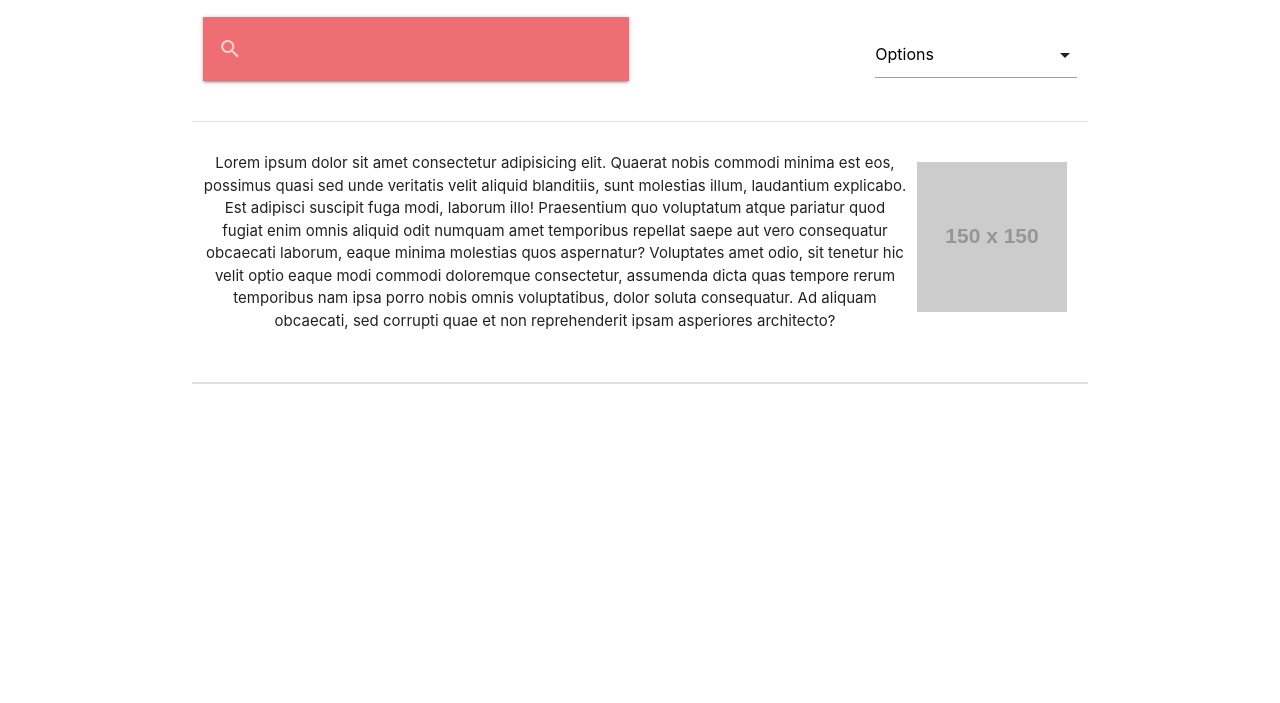
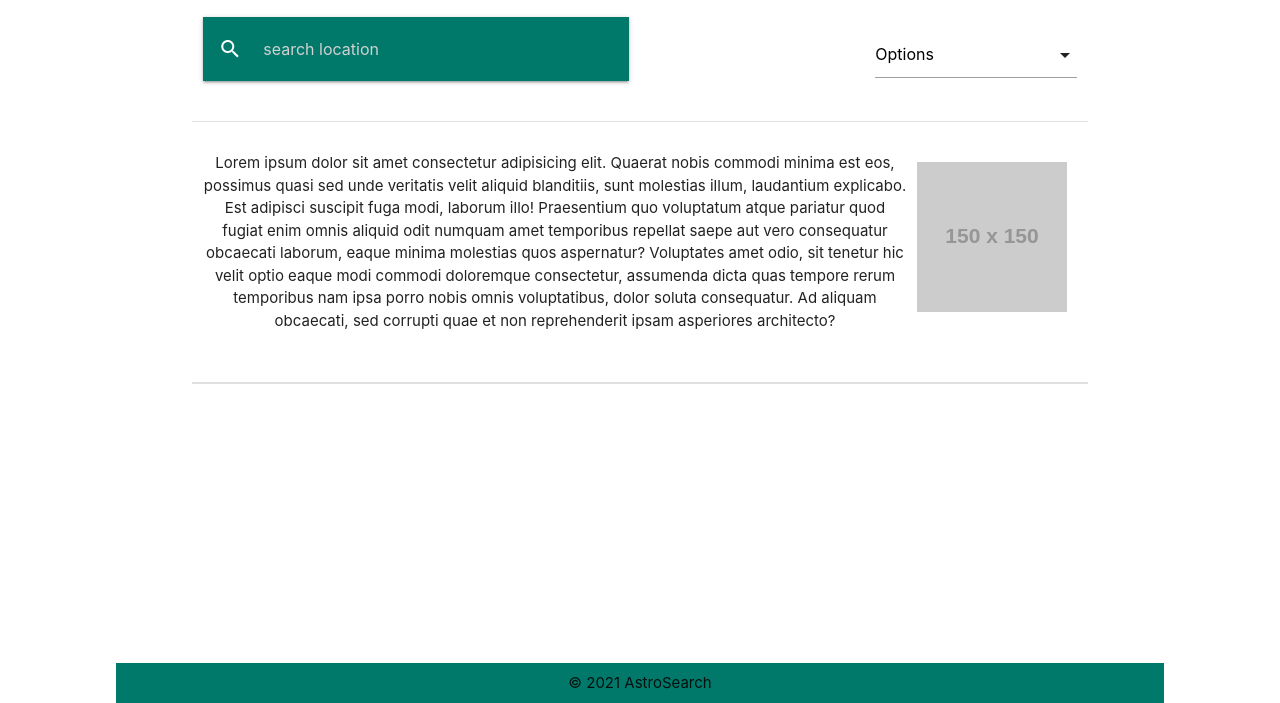
Before and after one commit to MyDryDay/UoB_BC_AstronomicalEventSearch, a plain HTML site: page index.html in a window 1280 px wide. Shown: the part 97-800 px from the top of the page. Drawn offline with nearby package versions, Linux system fonts and the light colour scheme; placeholder pictures from the web are drawn by us.

Commit message:
changed navbar colour and added footer to page

```diff
--- a/index.html
+++ b/index.html
@@ -1,20 +1,23 @@
 <!DOCTYPE html>
 <html lang="en">
+
 <head>
     <meta charset="UTF-8">
     <meta name="viewport" content="width=device-width, initial-scale=1.0">
-    <link type="text/css" rel="stylesheet" href="https://cdnjs.cloudflare.com/ajax/libs/materialize/1.0.0/css/materialize.css">
+    <link type="text/css" rel="stylesheet"
+        href="https://cdnjs.cloudflare.com/ajax/libs/materialize/1.0.0/css/materialize.css">
     <link rel="stylesheet" href="https://fonts.googleapis.com/icon?family=Material+Icons">
     <link type="text/css" rel="stylesheet" href="style.css">
     <title>AstroSearch</title>
 </head>
+
 <body>
 
-    <div class="container">
+    <main class="container">
 
         <div class="row section">
             <nav>
-                <div class="nav-wrapper">
+                <div class="nav-wrapper teal darken-2">
                     <a href="#" class="brand-logo center">AstroSearch</a>
                     <ul class="right hide-on-med-and-down">
                         <li class="active"><a href="#">Link1</a></li>
@@ -29,8 +32,8 @@
                 <nav>
                     <div class="nav-wrapper">
                         <form>
-                            <div class="input-field">
-                                <input type="search" required>
+                            <div class="input-field teal darken-2">
+                                <input type="search" required placeholder="search location">
                                 <label class="label-icon" for="search"><i class="material-icons">search</i></label>
                                 <i class="material-icons">close</i>
                             </div>
@@ -56,8 +59,16 @@
         <div class="row section">
             <div class="col s12">
                 <p class="center-align">
-                    <a href="https://placeholder.com"><img class="responsive-img img1" src="https://via.placeholder.com/150"></a>
-                    Lorem ipsum dolor sit amet consectetur adipisicing elit. Quaerat nobis commodi minima est eos, possimus quasi sed unde veritatis velit aliquid blanditiis, sunt molestias illum, laudantium explicabo. Est adipisci suscipit fuga modi, laborum illo! Praesentium quo voluptatum atque pariatur quod fugiat enim omnis aliquid odit numquam amet temporibus repellat saepe aut vero consequatur obcaecati laborum, eaque minima molestias quos aspernatur? Voluptates amet odio, sit tenetur hic velit optio eaque modi commodi doloremque consectetur, assumenda dicta quas tempore rerum temporibus nam ipsa porro nobis omnis voluptatibus, dolor soluta consequatur. Ad aliquam obcaecati, sed corrupti quae et non reprehenderit ipsam asperiores architecto?
+                    <a href="https://placeholder.com"><img class="responsive-img img1"
+                            src="https://via.placeholder.com/150"></a>
+                    Lorem ipsum dolor sit amet consectetur adipisicing elit. Quaerat nobis commodi minima est eos,
+                    possimus quasi sed unde veritatis velit aliquid blanditiis, sunt molestias illum, laudantium
+                    explicabo. Est adipisci suscipit fuga modi, laborum illo! Praesentium quo voluptatum atque pariatur
+                    quod fugiat enim omnis aliquid odit numquam amet temporibus repellat saepe aut vero consequatur
+                    obcaecati laborum, eaque minima molestias quos aspernatur? Voluptates amet odio, sit tenetur hic
+                    velit optio eaque modi commodi doloremque consectetur, assumenda dicta quas tempore rerum temporibus
+                    nam ipsa porro nobis omnis voluptatibus, dolor soluta consequatur. Ad aliquam obcaecati, sed
+                    corrupti quae et non reprehenderit ipsam asperiores architecto?
 
                 </p>
             </div>
@@ -66,12 +77,18 @@
         <div class="divider"></div>
 
         <div class="divider"></div>
-
-    </div>
-
-
-    <script src="https://code.jquery.com/jquery-3.5.1.js" integrity="sha256-QWo7LDvxbWT2tbbQ97B53yJnYU3WhH/C8ycbRAkjPDc=" crossorigin="anonymous"></script>
+    </main>
+    <footer class="container footer-div">
+        <div class="footer-copyright teal darken-2">
+            <div class="container">
+                <span class="text-muted">© 2021 AstroSearch</span>
+            </div>
+        </div>
+    </footer>
+    <script src="https://code.jquery.com/jquery-3.5.1.js"
+        integrity="sha256-QWo7LDvxbWT2tbbQ97B53yJnYU3WhH/C8ycbRAkjPDc=" crossorigin="anonymous"></script>
     <script src="https://cdnjs.cloudflare.com/ajax/libs/materialize/1.0.0/js/materialize.js"></script>
     <script src="javascript.js"></script>
 </body>
+
 </html>
--- a/style.css
+++ b/style.css
@@ -3,3 +3,22 @@
     display: inline;
     margin: 10px;
 }
+
+body {
+    display: flex;
+    min-height: 100vh;
+    flex-direction: column;
+  }
+
+  main {
+    flex: 1 0 auto;
+  }
+
+  .footer-div{
+    bottom: 0;
+    width: 85%;
+    height: 60px;
+    line-height: 40px;
+    text-align: center;
+    padding: 20px;
+  }
```
